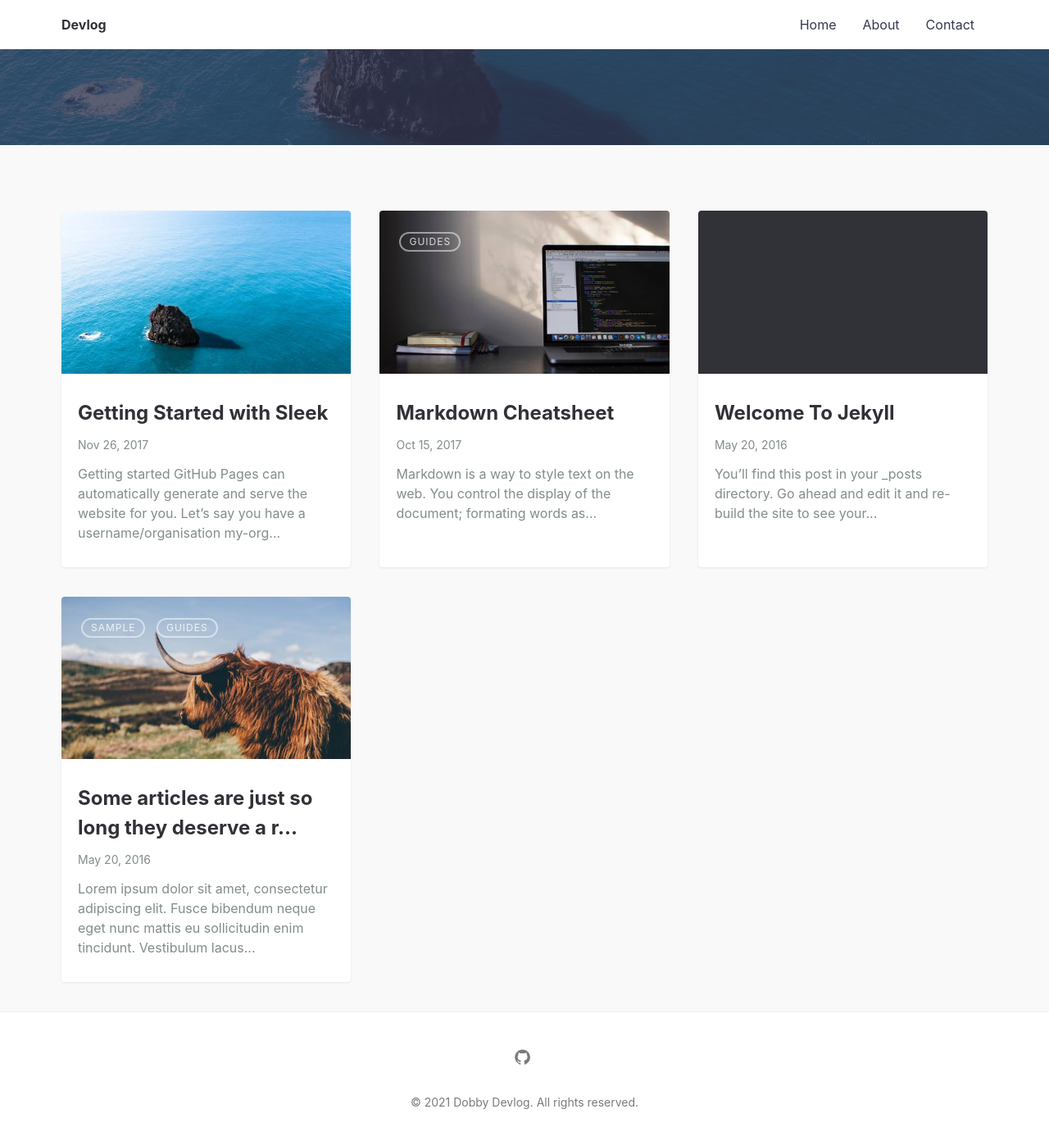
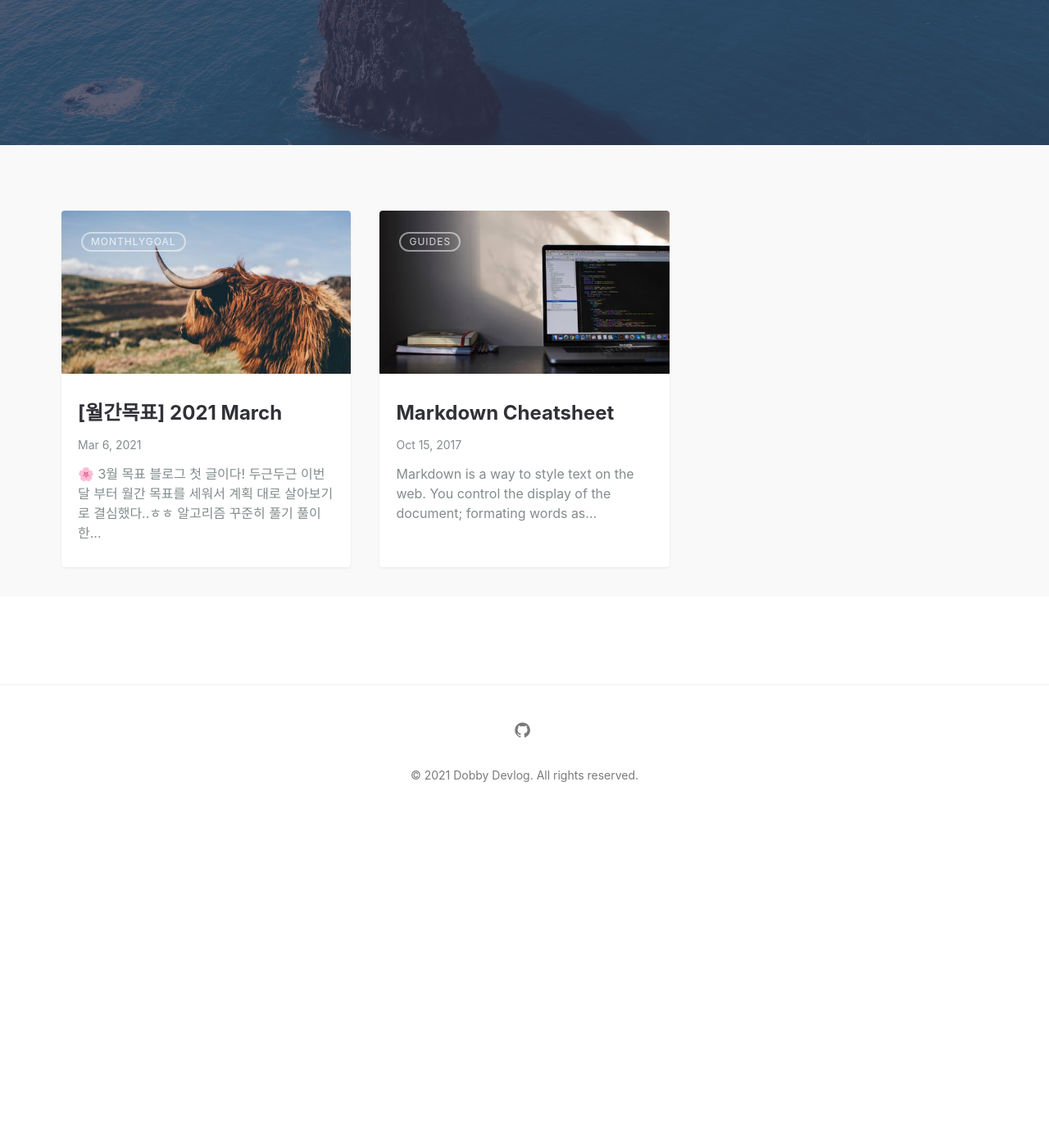
Before and after one commit to ch3coo2ca/ch3coo2ca.github.io, a Jekyll site: the page built from index.md, in a window 1280 px wide and 1400 px high, scrolled down 399 px. Shown: the top 1392 px of the window at 82% size. Built offline with Jekyll 4.4.1, drawn with Linux system fonts in a browser that asks for light colours; part of the change alters nothing that is shown; some of the changed text lies outside the part shown.

Commit message:
Upload 2021-03-06 post

````diff
--- a/_config.yml
+++ b/_config.yml
@@ -21,7 +21,6 @@ navigation: # Navigation links
   - {name: 'Contact', link: '/contact'}
 
 tagline: >
-  Modern Jekyll theme focused on speed performance &amp; SEO best practices
 
 hero_img: posts/sleek_lg.jpg # Main background image: use the path from /assets/img/ => This will output /assets/img/posts/sleek_lg.jpg
 
--- a/_posts/2016-05-20-super-long-article.md
+++ /dev/null
@@ -1,12 +0,0 @@
----
-layout: post
-title: "Some articles are just so long they deserve a really long title to see if things will break well"
-featured-img: shane-rounce-205187
-categories: [Sample, Guides]
----
-
-Lorem ipsum dolor sit amet, consectetur adipiscing elit. Fusce bibendum neque eget nunc mattis eu sollicitudin enim tincidunt. Vestibulum lacus tortor, ultricies id dignissim ac, bibendum in velit. Proin convallis mi ac felis pharetra aliquam. Curabitur dignissim accumsan rutrum. In arcu magna, aliquet vel pretium et, molestie et arcu. Mauris lobortis nulla et felis ullamcorper bibendum. Phasellus et hendrerit mauris. Proin eget nibh a massa vestibulum pretium. Suspendisse eu nisl a ante aliquet bibendum quis a nunc. Praesent varius interdum vehicula. Aenean risus libero, placerat at vestibulum eget, ultricies eu enim. Praesent nulla tortor, malesuada adipiscing adipiscing sollicitudin, adipiscing eget est.
-
-Lorem ipsum dolor sit amet, consectetur adipiscing elit. Fusce bibendum neque eget nunc mattis eu sollicitudin enim tincidunt. Vestibulum lacus tortor, ultricies id dignissim ac, bibendum in velit. Proin convallis mi ac felis pharetra aliquam. Curabitur dignissim accumsan rutrum. In arcu magna, aliquet vel pretium et, molestie et arcu. Mauris lobortis nulla et felis ullamcorper bibendum. Phasellus et hendrerit mauris. Proin eget nibh a massa vestibulum pretium. Suspendisse eu nisl a ante aliquet bibendum quis a nunc. Praesent varius interdum vehicula. Aenean risus libero, placerat at vestibulum eget, ultricies eu enim. Praesent nulla tortor, malesuada adipiscing adipiscing sollicitudin, adipiscing eget est.
-
-Lorem ipsum dolor sit amet, consectetur adipiscing elit. Fusce bibendum neque eget nunc mattis eu sollicitudin enim tincidunt. Vestibulum lacus tortor, ultricies id dignissim ac, bibendum in velit. Proin convallis mi ac felis pharetra aliquam. Curabitur dignissim accumsan rutrum. In arcu magna, aliquet vel pretium et, molestie et arcu. Mauris lobortis nulla et felis ullamcorper bibendum. Phasellus et hendrerit mauris. Proin eget nibh a massa vestibulum pretium. Suspendisse eu nisl a ante aliquet bibendum quis a nunc. Praesent varius interdum vehicula. Aenean risus libero, placerat at vestibulum eget, ultricies eu enim. Praesent nulla tortor, malesuada adipiscing adipiscing sollicitudin, adipiscing eget est.
--- a/_posts/2016-05-20-welcome-to-jekyll.md
+++ /dev/null
@@ -1,22 +0,0 @@
----
-layout: post
----
-You’ll find this post in your `_posts` directory. Go ahead and edit it and re-build the site to see your changes. You can rebuild the site in many different ways, but the most common way is to run `jekyll serve`, which launches a web server and auto-regenerates your site when a file is updated.
-
-To add new posts, simply add a file in the `_posts` directory that follows the convention `YYYY-MM-DD-name-of-post.ext` and includes the necessary front matter. Take a look at the source for this post to get an idea about how it works.
-
-Jekyll also offers powerful support for code snippets:
-
-{% highlight ruby %}
-def print_hi(name)
-  puts "Hi, #{name}"
-end
-print_hi('Tom')
-#=> prints 'Hi, Tom' to STDOUT.
-{% endhighlight %}
-
-Check out the [Jekyll docs][jekyll-docs] for more info on how to get the most out of Jekyll. File all bugs/feature requests at [Jekyll’s GitHub repo][jekyll-gh]. If you have questions, you can ask them on [Jekyll Talk][jekyll-talk].
-
-[jekyll-docs]: http://jekyllrb.com/docs/home
-[jekyll-gh]:   https://github.com/jekyll/jekyll
-[jekyll-talk]: https://talk.jekyllrb.com/
--- a/_posts/2017-11-26-getting-started.md
+++ /dev/null
@@ -1,87 +0,0 @@
----
-layout: post
-title: Getting Started with Sleek
-featured-img: sleek
-mathjax: true
----
-
-# Getting started
-
-[GitHub Pages](https://pages.github.com) can automatically generate and serve the website for you.
-Let's say you have a username/organisation `my-org` and project `my-proj`; if you locate Jekyll source under `blog` folder of master branch in your repo `github.com/my-org/my-proj`, the website will be served on `my-org.github.io/my-proj`.
-
-1. Just download or fork and clone the source from [github.com/janczizikow/sleek](https://github.com/janczizikow/sleek/).
-2. Make sure your local machine has ruby and node
-3. Edit site settings in  `_config.yml` file according to your project.
-4. Replace `favicons` and `_includes/logo.svg` with your own logo.
-
-**Note** that you might have to adjust some CSS depending on the width and height of your logo. You can find Header / Navigation related SCSS in `_sass/layout/nav.scss`.
-
-## Writing content
-
-### Posts
-
-Create a new Markdown file such as `2017-01-13-my-post.md` in `_post` folder. Configure YAML Front Matter (stuff between `---`):
-
-```yaml
-
----
-layout: post # needs to be post
-title: Getting Started with Sleek # title of your post
-featured-img: sleek #optional - if you want you can include hero image
----
-
-```
-
-#### Images
-
-In case you want to add a hero image to the post, apart from changing `featured-img` in YAML, you also need to add the image file to the project. To do so, just upload an image in `.jpg` format to `_img` folder. The name must before the `.jpg` file extension has to match with `featured-img` in YAML. Next, run `gulp img` from command line to generate optimized version of the image and all the thumbnails. You have to restart  the jekyll server to see the changes. Sleek uses [Lazy Sizes](https://github.com/aFarkas/lazysizes) Lazy Loader for loading images. Check the link for more info. Lazy Sizes doesnt't require any configuration and it's going to be included in your bundled js file.
-
-### Pages
-
-The home page is located under `index.md` file. To change the content or design you have to edit the `default.html` file in `_layouts` folder.
-
-In order to add a new page, create a new html or markdown file under root directory or inside `_pages` folder. To add a link to the page, edit `navigation` setting in `_config.yml`.
-
-### Images TODO
-
-Introduce gulp optimization
-
-Breakpoint | Image Type | Width | Retina
------------- | ------------ | ------------- | -------------
-xs |Post Thumb | 535px | 1070px
-sm |Post Thumb | 500px| 1000px
-md |Post Thumb | 329.375px | 658.75px
-lg |Post Thumb | 445.625px | 891.25px
-xl |Post Thumb | 353.125px | 706.25px
-
-Breakpoint | Image Type | Width | Retina
------------- | ------------ | ------------- | -------------
-xs |Post Hero | 535px | 1070px
-sm |Post Hero | 500px| 1000px
-md |Post Hero | 329.375px | 658.75px
-lg |Post Hero | 445.625px | 891.25px
-xl |Post Hero | 353.125px | 706.25px
-
-### MathJax
-
-If you want to use [MathJax](https://www.mathjax.org/) in your posts, add `mathjax: true` in [YAML front matter](https://jekyllrb.com/docs/frontmatter/) of your post:
-
-```yaml
----
-layout: post
-title: Blog Post with MathJax
-featured-img: sleek # optional - if you want you can include name of hero image
-mathjax: true # add this line in order to enable MathJax in the post
----
-```
-
-#### Example
-
-In N-dimensional simplex noise, the squared kernel summation radius $r^2$ is $\frac 1 2$
-for all values of N. This is because the edge length of the N-simplex $s = \sqrt {\frac {N} {N + 1}}$
-divides out of the N-simplex height $h = s \sqrt {\frac {N + 1} {2N}}$.
-The kerel summation radius $r$ is equal to the N-simplex height $h$.
-
-$$ r = h = \sqrt{\frac {1} {2}} = \sqrt{\frac {N} {N+1}} \sqrt{\frac {N+1} {2N}} $$
-Happy hacking!
--- /dev/null
+++ b/_posts/2021-03-06-monthly-goal-march.md
@@ -0,0 +1,51 @@
+---
+layout: post
+title: "[월간목표] 2021 March"
+featured-img: shane-rounce-205187
+categories: [MonthlyGoal]
+---
+
+
+## 🌸 3월 목표
+블로그 첫 글이다! 두근두근
+이번달 부터 월간 목표를 세워서 계획 대로 살아보기로 결심했다..ㅎㅎ
+
+### 알고리즘 꾸준히 풀기
+- 풀이한 알고리즘 문제 복습
+- 프로그래머스 Level2 10문제 풀기
+
+지금 주1회 릿코드 알고리즘 스터디를 하고있지만.. 나의 실력을 올리기엔 많이 부족하다고 느꼈다. 보통 처음 접한 유형의 알고리즘 문제는 최대한 고민 해보고 다른 블로그에 올라온 솔루션을 참고하면서 풀이를 하는데.. 이런 경우 다음에 비슷한 유형을 풀 때 또 까먹어서 시간을 소비하게 된다. 풀어본 문제는 일정한 주기를 두고 다시 복습하는 시간을 가져야 겠다. 그리고 프로그래머스 Level2 10문제 이상 푸는게 목표다. 맘같아선 20문제로 하고싶지만..ㅎㅎ 알고리즘 공부 외에도 할 것이 있기에 지킬 수 있는 만큼만 목표를 잡았다.
+
+
+### JS 공부
+- 스코프에 대해서 제대로 이해하기
+- JS 프로토타입 공부
+- 모던 자바스크립트 Deep Dive 19장 까지 읽어보기!
+
+작년 11월에 운좋게도 NHN FOWARD FE 상담소에 참가자로 선정되어 NHN 개발자분과 1대1로 상담하는 시간을 가질 수 있었다. 주니어 개발자로 일하면서 평소에 해결하지 못해 궁금한 점들을 정리해서 여쭤봤었는데 정말 상세하게 답변을 잘해주셔서 감사했고 너무 유익한 시간이였다..
+
+그리고 지난 2년 동안 개발자로 살아온 시간에 대해서 반성하는 시간을 가질 수 있었다. JS로 처음 개발을 접했을 때 문법 정도만 익혀서 개발하고 모르는 것은 그때그때 검색하며 익히곤 했는데.. 정말 잘하는 개발자가 되려면 JS의 코어적인 부분을 알아야 겠다고 생각이 들었다.
+
+그래서 구입하게 된 책이 바로! 모던 자바스크립트 Deep Dive이다 😎. 한손으로 잘못들면 손목을 삐끗할 정도로 책이 정말 두껍다 ㅎㅎㅎ 작년 12월 말에 책을 구입했는데 아직 10장까지 밖에 읽지 못했다. 이번 달은 스코프에 대해서 이해하는게 목표이다. 매일 조금씩 읽어야겠다.
+
+
+### 사이드 프로젝트
+- 다이어리 앱 다시 진행하기
+- 글에 이미지 첨부해서 저장하는 기능
+- 캘린더에 글 데이터 연동
+
+가끔 요리해먹는걸 좋아하는데 레시피  기록할만한 깔끔한 앱을 찾던 도중 그나마 나아 보이는 앱을 선택해서 사용중이다. 근데 기록한 글 찾는게 불편해서 그냥 직접 만들어서 쓰기로 결심하고 그렇게 또 새로운 사이드 프로젝트를 열었다..ㅎ
+
+디자인도 최대한 깔끔하게 내 입맛대로 맞추고 무엇보다 사용하기 편리해야 한다! 1월엔 퇴근하고 매일 개발 했었는데 2월에는 시간과 체력이 부족해서 제대로 진행하지 못했다ㅠㅠ 이번달엔 글에 이미지 첨부해서 저장하는 기능이랑 캘린더에 데이터 연동하는 기능 개발하는게 목표이다. 얼른 개발 마쳐서 사용하고싶다 😭
+
+
+### 노션 글 블로그로 이전
+2년전 신입 프론트엔드 개발자로 취업했을 때 정말 모든게 낯설었다..ㅎㅎ 사실 JS도 많이 써보지 않았고 React도 아주 기본 중에 기본인 투두리스트만 만들어 본게 전부였다. 업무 진행 하면서 새로 배운게 된거나 삽질했을 때 해결 경험등을 기록해두면 나중에 주변 동료들이나 미래의 나에게(?) 도움이 될거같아서 노션에 정리를 시작했었다. 처음엔 카테고리가 3개밖에 없었는데 2년이 다되어가는 지금은 아주 많은 카테고리가 생겼다.
+![notion_study](../assets/img/posts/notion-study.png)
+
+
+매일 노션에만 정리를 하다가 블로그를 만들기로 결심 하게된 이유는 2가지다. 고등학교 때 글쓰기가 너무 싫어서 이과를 선택했었고, 컴공에 가면 코딩만하고 글 쓸일이 많이 없을 줄 알았지만 현실은 그게 아니였다ㅠ
+언제까지 계속 피해만 다닐 수 없어서 블로그를 열어서 기술 정리겸 글쓰는 연습을 해야겠다고 다짐했다.
+글을 쓰고있는 지금도 너무 낯설지만 언젠가 쓰다 보면 익숙해지는 날이 오기를 ㅎㅎㅎ
+
+두번째 이유는, 정리한 글을 더 많은 사람들과 공유하고 싶어서다. 가끔 일하면서 삽질하다보면 구글 선생님의 도움을 받아 나와 비슷한 문제를 겪는 사람은 없는지, 어떤 식으로 해결을 하였는지 찾아보곤 한다. 내가 삽질한 경험을 잘 정리해서 비슷한 문제로 머리를 싸매고 고민하는 사람들에게 도움이 되고 싶다. 이번 달 부터 시작해서 차근차근 글을 옮겨야 겠다.
--- a/package.json
+++ b/package.json
@@ -4,6 +4,7 @@
   "description": "Sleek is a modern Jekyll theme focused on speed performance & SEO best practices.",
   "main": "gulpfile.js",
   "dependencies": {
+    "babel-require": "^1.0.1",
     "fg-loadcss": "^1.3.1",
     "jquery": "^3.2.1",
     "lazysizes": "^4.0.1",
````
Also changed, not shown: assets/img/posts/2021-march.jpg (added), assets/img/posts/notion-study.png (added), 1 other file.
